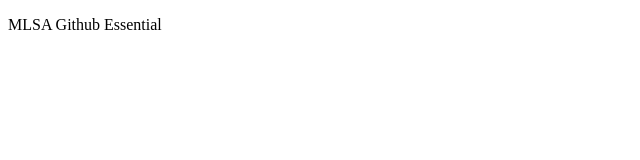
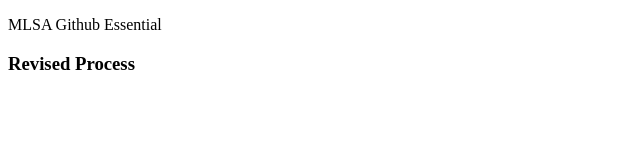
Before and after one commit to HuzaifaTanzeel/Github-Essentials, a plain HTML site: page index.html in a window 1280 px wide. Shown: the whole page, without its empty margins (0-640 px from the left). Drawn offline with Linux system fonts and the light colour scheme.

Commit message:
Revised Commit

```diff
--- a/index.html
+++ b/index.html
@@ -7,5 +7,7 @@
 </head>
 <body>
     <p>MLSA Github Essential </p>
+
+    <h3>Revised Process</h3>
 </body>
 </html>
```
